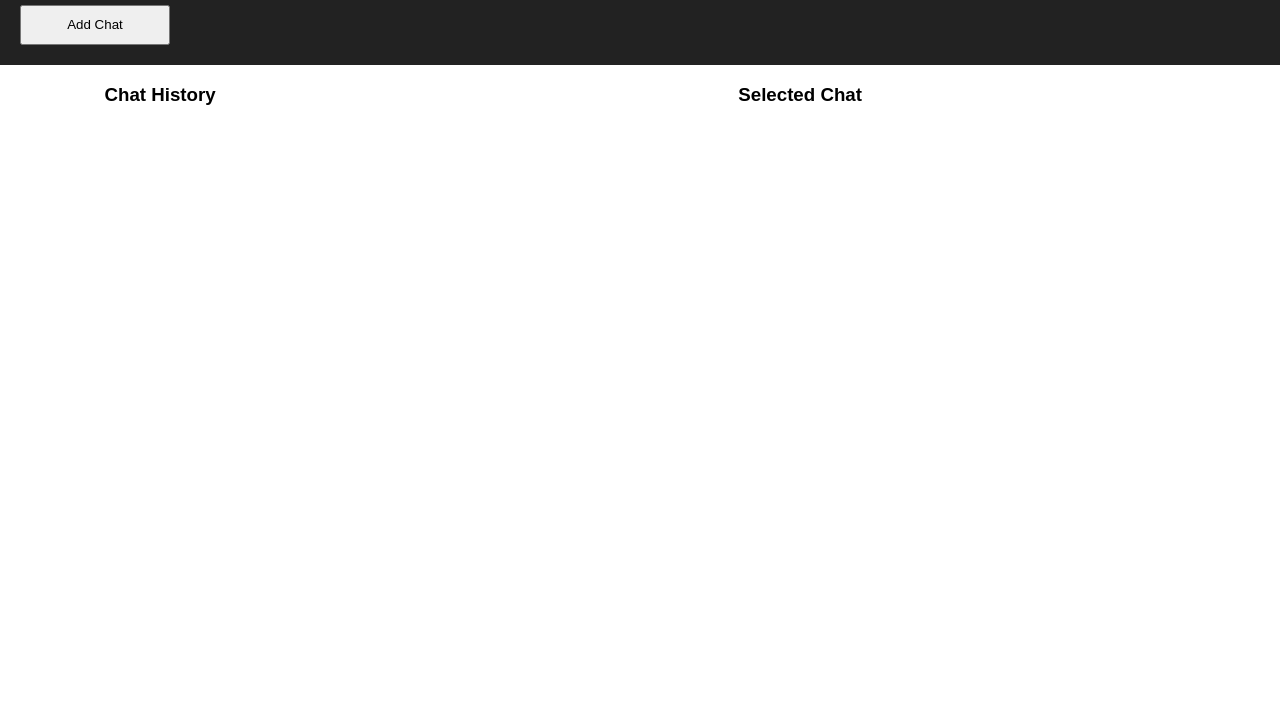
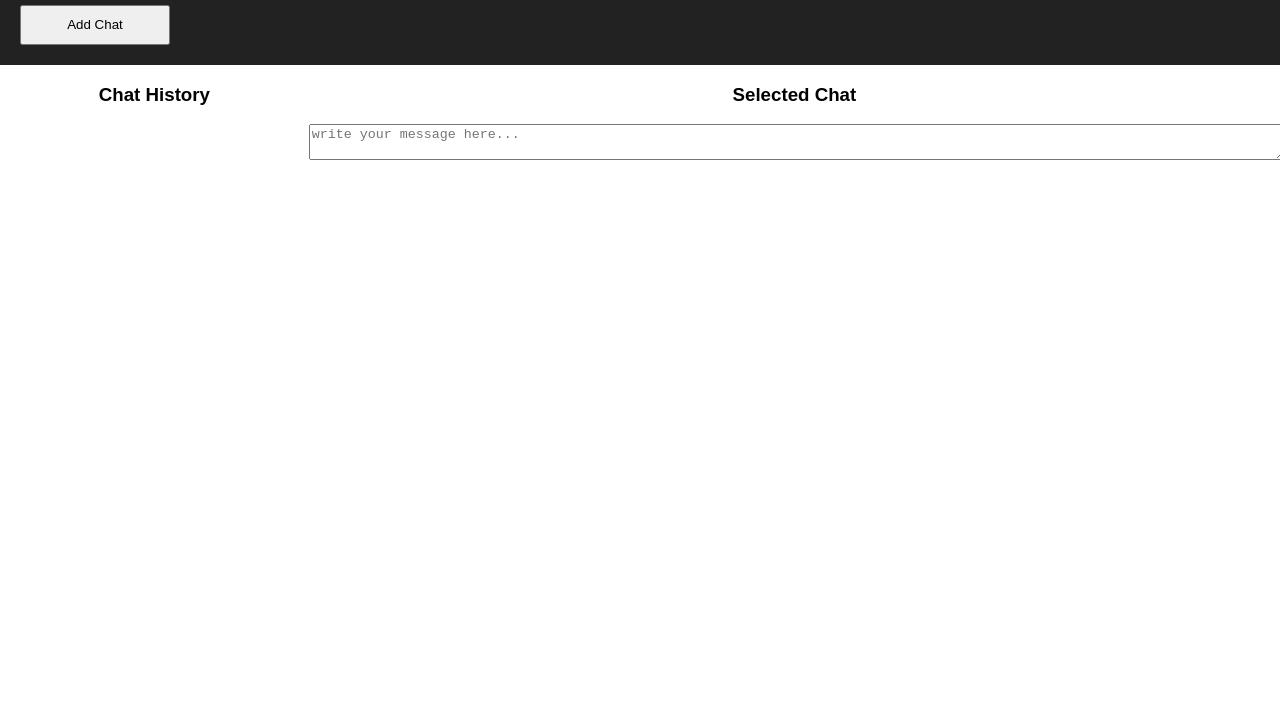
Before and after one commit to NickCain/conversocial-tech-test, a React app: page / in a window 1280 px wide. Shown: the part 83-800 px from the top of the page. Built offline with nearby package versions, Linux system fonts and the light colour scheme.

Commit message:
update textbox to hold value in local component state ready to pass to redux.

```diff
--- a/src/components/SelectedChat/SelectedChat.css
+++ b/src/components/SelectedChat/SelectedChat.css
@@ -1,3 +1,4 @@
 .Selected-chat {
+    position: relative;
     flex-grow: 4;
 }
--- a/src/components/SelectedChat/SelectedChat.js
+++ b/src/components/SelectedChat/SelectedChat.js
@@ -1,4 +1,6 @@
 import React, { Component } from 'react';
+
+import TextBox from  '../../components/TextBox/TextBox';
 
 import './SelectedChat.css';
 
@@ -7,6 +9,7 @@ class SelectedChat extends Component {
     return (
       <div className="Selected-chat">
         <h3>Selected Chat</h3>
+        <TextBox/>
       </div>
     );
   }
--- a/src/components/TextBox/TextBox.css
+++ b/src/components/TextBox/TextBox.css
@@ -1,3 +1,7 @@
 .Textbox {
+    text-align: left;
+}
 
+.Textbox textarea {
+    width: 100%;
 }
--- a/src/components/TextBox/TextBox.js
+++ b/src/components/TextBox/TextBox.js
@@ -3,10 +3,31 @@ import React, { Component } from 'react';
 import './TextBox.css';
 
 class TextBox extends Component {
+  constructor(props) {
+    super(props);
+
+    this.state = {
+      text: ''
+    };
+  }
+
+  handleSubmit = (e) => {
+    console.log('ssend')
+  };
+
+  handleOnChange = (e) => {
+    console.log(e.target.value);
+    this.setState({
+      text: e.target.value
+    })
+  };
+
   render() {
     return (
       <div className="Textbox">
-        <textarea placeholder="write your message here..."></textarea>
+        <form type="submit" onSubmit={this.handleSubmit}>
+          <textarea placeholder="write your message here..." onSubmit={this.handleSubmit} onChange={this.handleOnChange}></textarea>
+        </form>
       </div>
     );
   }
```
Also changed, not shown: 2 other files.
